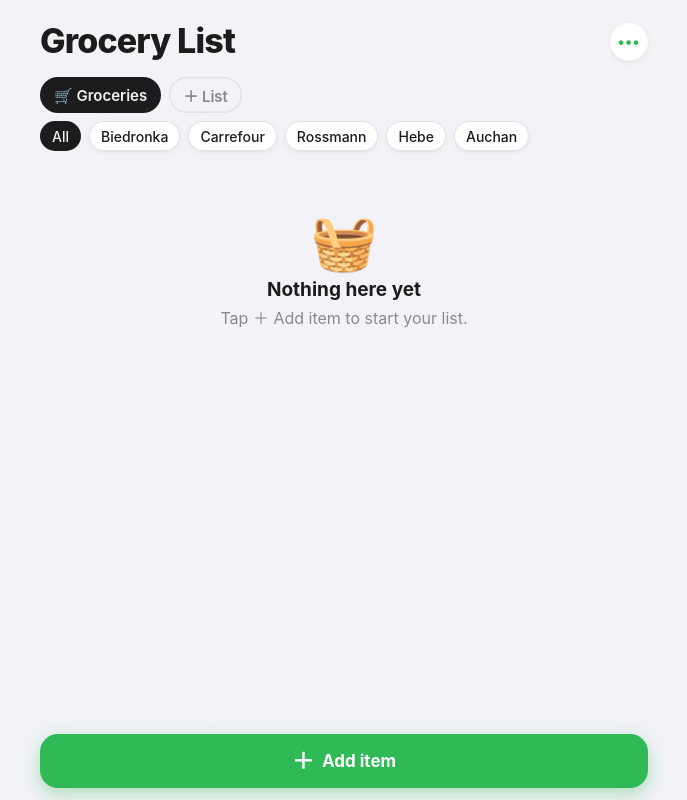
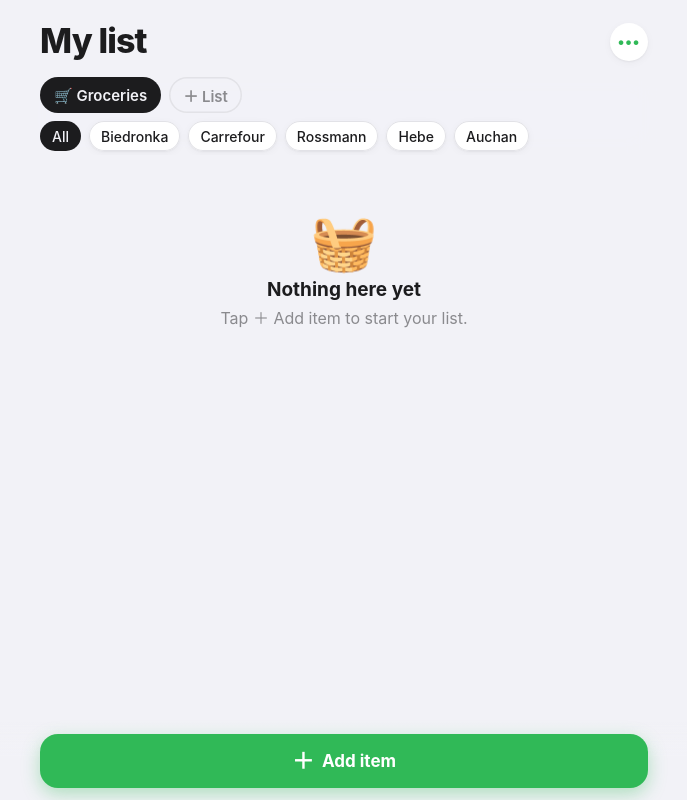
Before and after one commit to Gizem-pl/My-list, a plain HTML site: page index.html in a window 1280 px wide. Shown: the whole page, without its empty margins (296-983 px from the left). Drawn offline with Linux system fonts and the light colour scheme.

Commit message:
Rename app to My list with burgundy checklist icon
Co-Authored-By: Claude Opus 5.5 <noreply@anthropic.com>

```diff
--- a/index.html
+++ b/index.html
@@ -3,14 +3,14 @@
 <head>
   <meta charset="UTF-8">
   <meta name="viewport" content="width=device-width, initial-scale=1, viewport-fit=cover">
-  <title>Grocery List</title>
+  <title>My list</title>
   <meta name="description" content="A simple grocery list that works offline.">
 
   <!-- Full-screen Home Screen app on iPhone -->
   <meta name="apple-mobile-web-app-capable" content="yes">
   <meta name="mobile-web-app-capable" content="yes">
   <meta name="apple-mobile-web-app-status-bar-style" content="default">
-  <meta name="apple-mobile-web-app-title" content="Groceries">
+  <meta name="apple-mobile-web-app-title" content="My list">
   <meta name="theme-color" content="#f2f2f7" media="(prefers-color-scheme: light)">
   <meta name="theme-color" content="#000000" media="(prefers-color-scheme: dark)">
 
@@ -22,7 +22,7 @@
 <body>
   <div class="app">
     <header class="title-row">
-      <h1>Grocery List</h1>
+      <h1>My list</h1>
       <button id="menu-btn" class="round-btn" type="button" aria-label="More options">•••</button>
     </header>
 
--- a/sw.js
+++ b/sw.js
@@ -1,6 +1,6 @@
 // Keeps a copy of the app on your phone so it opens without internet.
 // When you change any app file, bump the version number below so phones pick up the new files.
-var CACHE = 'grocery-v8';
+var CACHE = 'grocery-v9';
 var FILES = [
   './',
   'index.html',
```
Also changed, not shown: icon-180.png, icon-192.png, icon-512.png, icon.svg, manifest.json, 1 other file.
